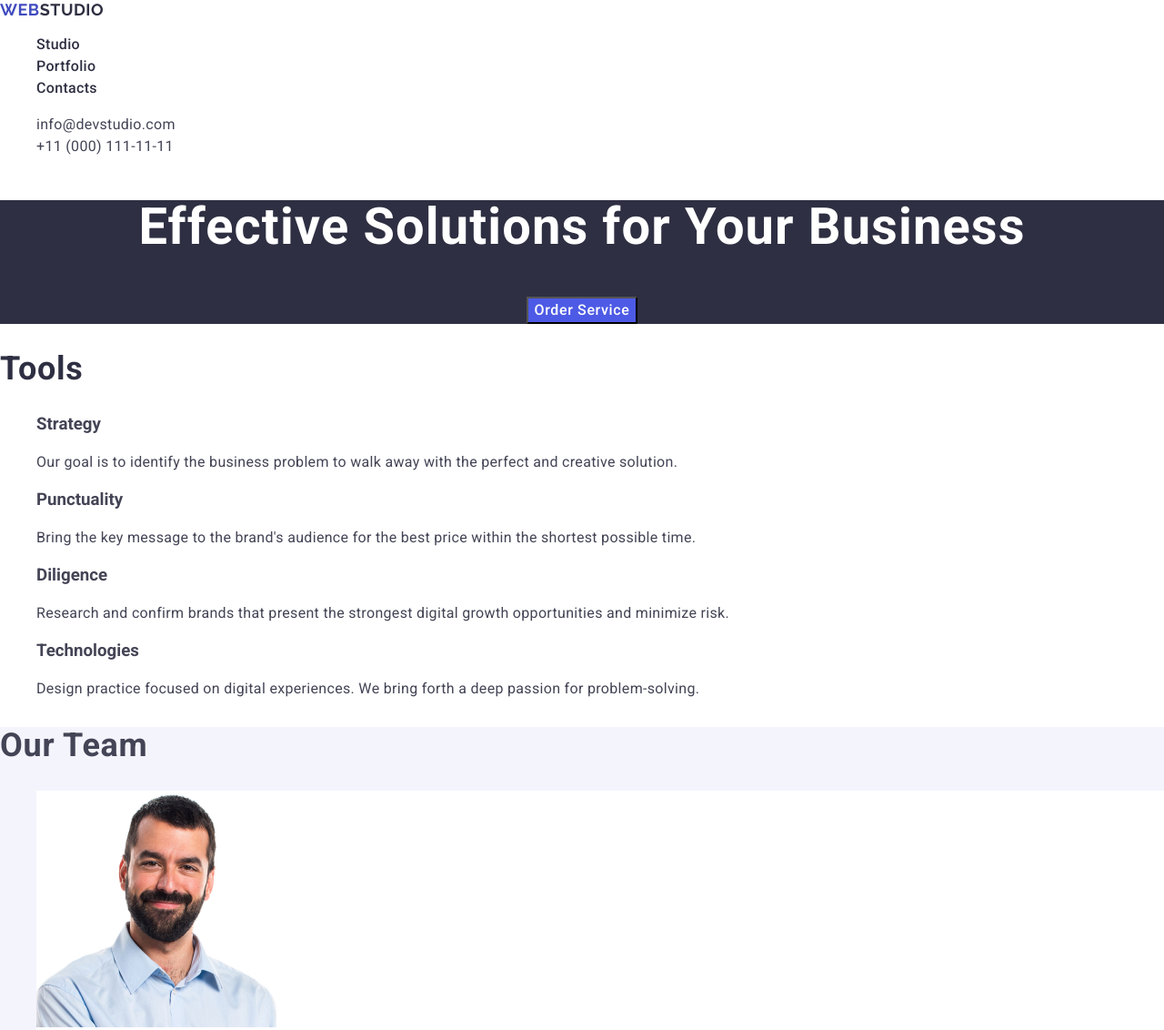
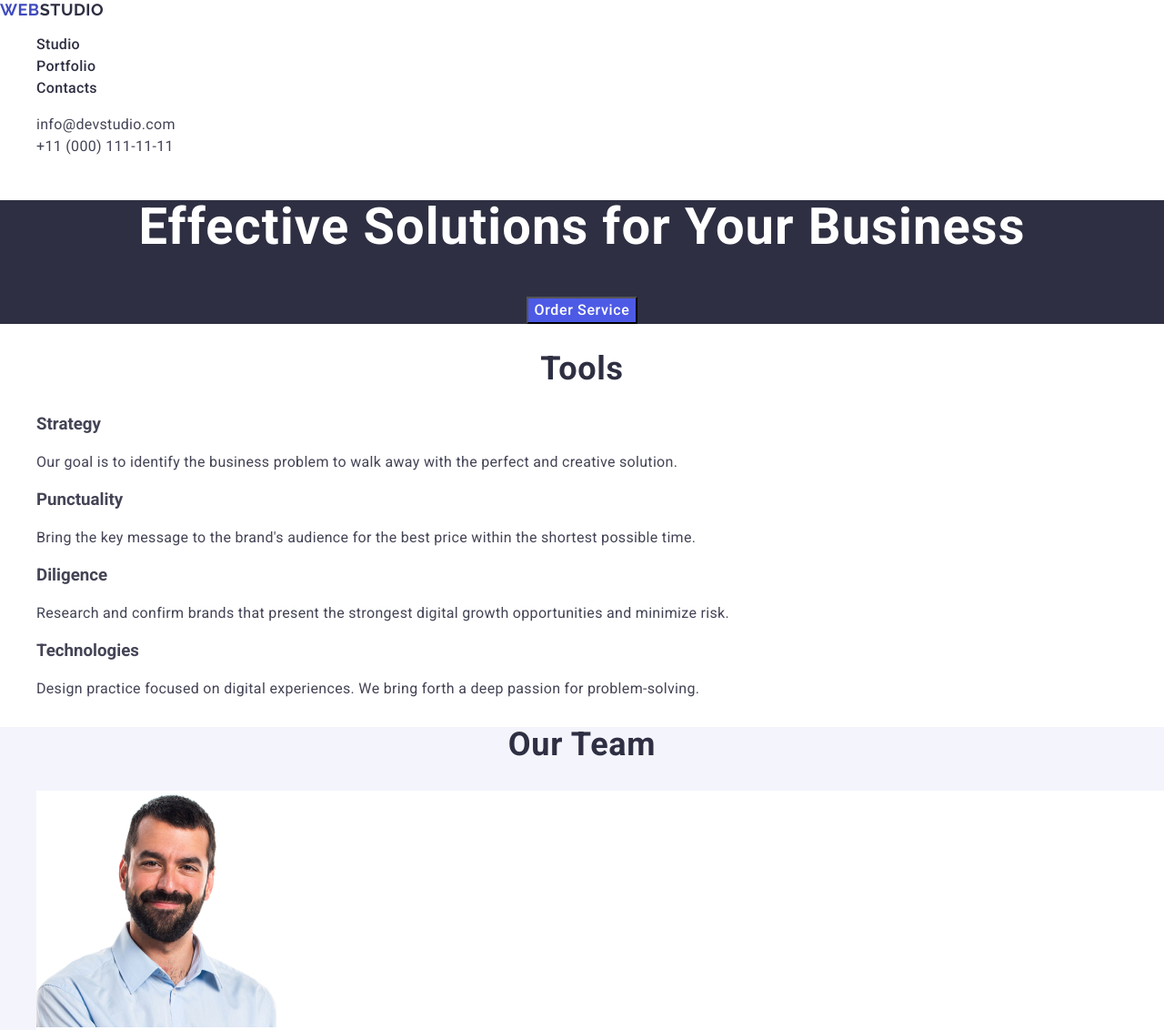
Before and after one commit to EfimenkoUA/goit-markup-hw-02, a plain HTML site: page index.html in a window 1280 px wide. Shown: the top 1132 px of the page at 91% size. Drawn offline with nearby package versions, Linux system fonts and the light colour scheme.

Commit message:
Update index.html and style.css

```diff
--- a/css/style.css
+++ b/css/style.css
@@ -97,12 +97,14 @@ ol {
 
 /*=========== Tools=========*/
 
-.tools h2 {
+.tools__title {
     font-size: 36px;
     font-weight: 700;
-    line-height: 1.11;
+    line-height: 1.11; /* 111.111% */
     letter-spacing: 0.02em;
-    color: #2e2f42;
+    text-transform: capitalize;
+    color: #2E2F42;
+    text-align: center;
 }
 .tools__item-text {
     line-height: 1.5;
@@ -116,10 +118,12 @@ ol {
 
 .team__title {
 font-size: 36px;
+color: #2E2F42;
 font-weight: 700;
-line-height: 1.111; /* 111.111% */
+line-height: 1.11; /* 111.111% */
 letter-spacing: 0.02em;
 text-transform: capitalize;
+text-align: center;
 }
 
 .team__item-title {
@@ -145,9 +149,11 @@ text-transform: capitalize;
 .portfolio__title {
     font-size: 36px;
     font-weight: 700;
-    line-height: 1.111; /* 111.111% */
+    line-height: 1.11; /* 111.111% */
+    text-align: center;
     letter-spacing: 0.02em;
     text-transform: capitalize;
+    color: #2E2F42;
 }
 
 .portfolio__item-title {
@@ -171,7 +177,7 @@ text-transform: capitalize;
     background-color: #2e2f42;
 }
 .footer__logo span {
-    color: #ffffff;
+    color: #f4f4fd;
 }
 .footer__text {
     color: #F4F4FD;
--- a/index.html
+++ b/index.html
@@ -4,8 +4,7 @@
     <meta charset="UTF-8">
     <meta name="viewport" content="width=device-width, initial-scale=1.0">
     <link rel="stylesheet" href="https://cdn.jsdelivr.net/npm/modern-normalize@2.0.0/modern-normalize.min.css">
-    <link href="https://fonts.googleapis.com/css?family=Raleway:700" rel="stylesheet" />
-    <link href="https://fonts.googleapis.com/css?family=Roboto:400,500,700" rel="stylesheet" />
+    <link href="https://fonts.googleapis.com/css2?family=Raleway:wght@700&family=Roboto:wght@400;500;700&display=swap" rel="stylesheet">
     <title>WebStudio</title>
     <link rel="stylesheet" href="./css/style.css">
 </head>
@@ -48,7 +47,7 @@
         </section>
 
         <section class="tools">
-            <h2>Tools</h2>
+            <h2 class="tools__title">Tools</h2>
             <ul class="tools__items">
                 <li class="tools__item">
                     <h3 class="tools__item-title">Strategy</h3>
@@ -145,7 +144,7 @@
     </main>
 
     <footer class="footer">
-            <a href="./index.html" class="footer__logo logo">Web<span>Studio</span></a>
+            <a href="./index.html" class="footer__logo logo">Web<span class="footer__logo-span">Studio</span></a>
             <p class="footer__text">
                 Increase the flow of customers and sales for your business with digital marketing & growth solutions.
             </p>
```
